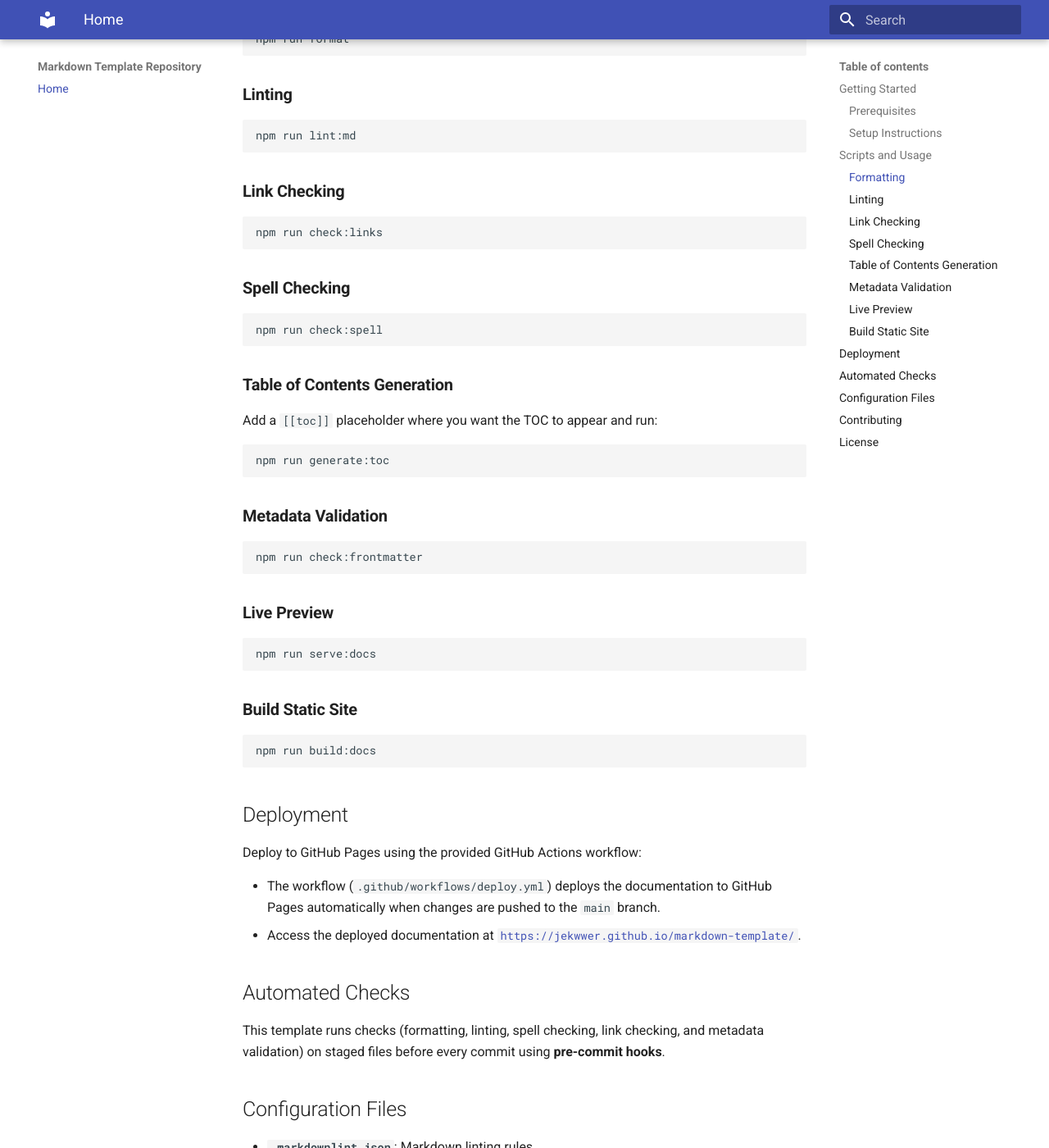
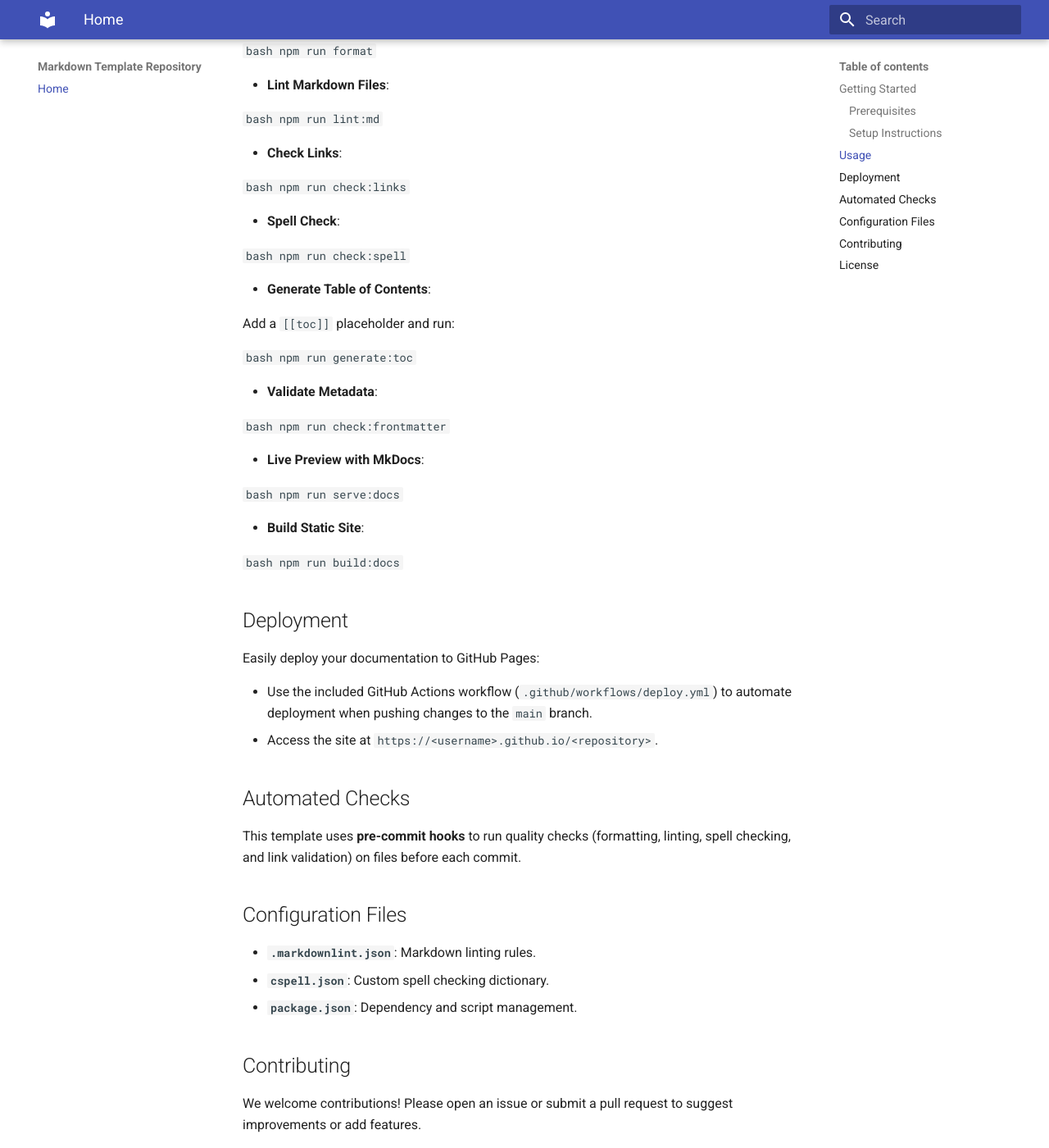
Before and after one commit to Jekwwer/markdown-workspace, an MkDocs documentation site: the page built from docs/index.md, in a window 1280 px wide and 1400 px high, scrolled down 990 px. Shown: the whole window at 82% size. Built offline with MkDocs 1.6.1 and Material for MkDocs 9.7.7, drawn with Linux system fonts in a browser that asks for light colours; some of the changed text lies outside the part shown.

Commit message:
docs(readme): update README and its MkDocs version
Revised the README.md and MkDocs index page for improved clarity and consistency.
Updated feature descriptions, deployment instructions, and added notes regarding MkDocs functionalities.

[FILES MODIFIED]
 - README.md
 - docs/index.md

[FEATURES/CHANGES]
 - Updated MkDocs setup and usage instructions.
 - Enhanced deployment guidance with manual and GitHub Actions steps.
 - Added context notes about MkDocs functionalities.

[PURPOSE]
 - Improve documentation clarity and provide comprehensive setup and deployment instructions for users.

[IMPACT]
 - Enhances user experience and understanding of documentation usage.

````diff
--- a/docs/index.md
+++ b/docs/index.md
@@ -1,14 +1,16 @@
 # Markdown Template Repository
 
 A comprehensive template for working with Markdown files, equipped with tools for formatting, linting, spell checking,
-link validation, and more. This repository is ideal for documentation projects, blogs, or any Markdown-heavy projects.
+link validation, and more. Ideal for documentation projects, blogs, or any Markdown-heavy projects.
+
+> **Note:** This is an example for MkDocs.
 
 ## Getting Started
 
 ### Prerequisites
 
 - [Docker](https://www.docker.com/) (for Devcontainer)
-- [Visual Studio Code](https://code.visualstudio.com/) with Devcontainer extension
+- [Visual Studio Code](https://code.visualstudio.com/) with the Devcontainer extension
 
 ### Setup Instructions
 
@@ -30,73 +32,72 @@ link validation, and more. This repository is ideal for documentation projects,
    npm install
    ```
 
-## Scripts and Usage
+## Usage
 
-The following scripts are available for managing and checking Markdown files:
+Here are the key scripts for working with Markdown files:
 
-### **Formatting**
+- **Format Markdown Files**:
 
-```bash
-npm run format
-```
+  ```bash
+  npm run format
+  ```
 
-### **Linting**
+- **Lint Markdown Files**:
 
-```bash
-npm run lint:md
-```
+  ```bash
+  npm run lint:md
+  ```
 
-### **Link Checking**
+- **Check Links**:
 
-```bash
-npm run check:links
-```
+  ```bash
+  npm run check:links
+  ```
 
-### **Spell Checking**
+- **Spell Check**:
 
-```bash
-npm run check:spell
-```
+  ```bash
+  npm run check:spell
+  ```
 
-### **Table of Contents Generation**
+- **Generate Table of Contents**:
 
-Add a `[[toc]]` placeholder where you want the TOC to appear and run:
+  Add a `[[toc]]` placeholder and run:
 
-```bash
-npm run generate:toc
-```
+  ```bash
+  npm run generate:toc
+  ```
 
-### **Metadata Validation**
+- **Validate Metadata**:
 
-```bash
-npm run check:frontmatter
-```
+  ```bash
+  npm run check:frontmatter
+  ```
 
-### **Live Preview**
+- **Live Preview with MkDocs**:
 
-```bash
-npm run serve:docs
-```
+  ```bash
+  npm run serve:docs
+  ```
 
-### **Build Static Site**
+- **Build Static Site**:
 
-```bash
-npm run build:docs
-```
+  ```bash
+  npm run build:docs
+  ```
 
 ## Deployment
 
-Deploy to GitHub Pages using the provided GitHub Actions workflow:
+Easily deploy your documentation to GitHub Pages:
 
-- The workflow (`.github/workflows/deploy.yml`) deploys the documentation to GitHub Pages automatically
-  when changes are pushed to the `main` branch.
-- Access the deployed documentation at
-  [`https://jekwwer.github.io/markdown-template/`](https://jekwwer.github.io/markdown-template/).
+- Use the included GitHub Actions workflow (`.github/workflows/deploy.yml`) to automate deployment when pushing changes
+  to the `main` branch.
+- Access the site at `https://<username>.github.io/<repository>`.
 
 ## Automated Checks
 
-This template runs checks (formatting, linting, spell checking, link checking, and metadata validation)
-on staged files before every commit using **pre-commit hooks**.
+This template uses **pre-commit hooks** to run quality checks (formatting, linting, spell checking, and link validation)
+on files before each commit.
 
 ## Configuration Files
 
````
Also changed, not shown: other parts of docs/index.md (+1 -1 lines), README.md (+53 -23 lines).
